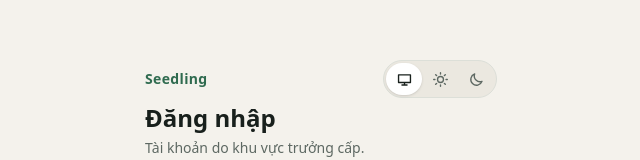
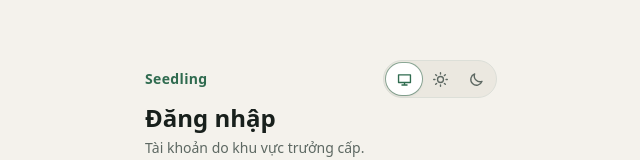
Before and after one commit to thangtran118/seedling, a Next.js app: page /login in a window 1280 px wide. Shown: the part 165-325 px from the top of the page, without its empty margins (319-959 px from the left). Built offline with nearby package versions, Linux system fonts and the light colour scheme; no server answers; what @node-rs/argon2 would draw is missing.

Commit message:
fix(qa): ISSUE-001 — theme switcher choice invisible in dark mode

```diff
--- a/src/app/ui/theme.tsx
+++ b/src/app/ui/theme.tsx
@@ -49,7 +49,8 @@ const OPTIONS: { value: ThemePref; label: string; icon: string }[] = [
 ];
 
 // Segmented control: auto (follows the phone) / light / dark. Server render assumes "system"; the real choice
-// shows after hydration. `labeled`: full width with the words under each icon, for the account page.
+// shows after hydration. The chosen option is ringed in the accent: surface and sunken are near-identical in dark mode.
+// `labeled`: full width with the words under each icon, for the account page.
 export function ThemeSwitcher({ className = "", labeled = false }: { className?: string; labeled?: boolean }) {
   const pref = useSyncExternalStore(subscribe, readPref, () => "system" as ThemePref);
   return (
@@ -71,7 +72,7 @@ export function ThemeSwitcher({ className = "", labeled = false }: { className?:
             onClick={() => setPref(o.value)}
             className={`inline-flex items-center justify-center transition-colors ${
               labeled ? "h-14 flex-col gap-1 rounded-[10px] text-xs font-medium" : "h-8 w-9 rounded-full"
-            } ${on ? "bg-surface text-ink shadow-sm" : "text-muted hover:text-ink"}`}
+            } ${on ? "bg-surface text-accent shadow-sm ring-1 ring-accent/50" : "text-muted hover:text-ink"}`}
           >
             <svg width="17" height="17" viewBox="0 0 20 20" fill="none" aria-hidden>
               <path d={o.icon} stroke="currentColor" strokeWidth="1.6" strokeLinecap="round" strokeLinejoin="round" />
```
